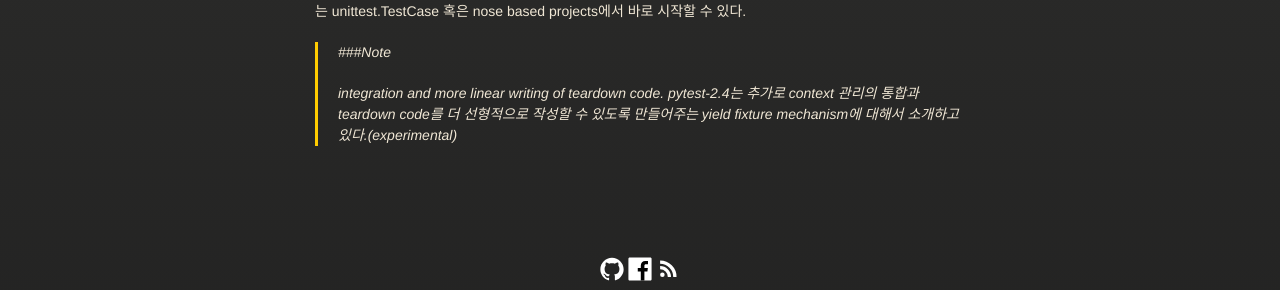
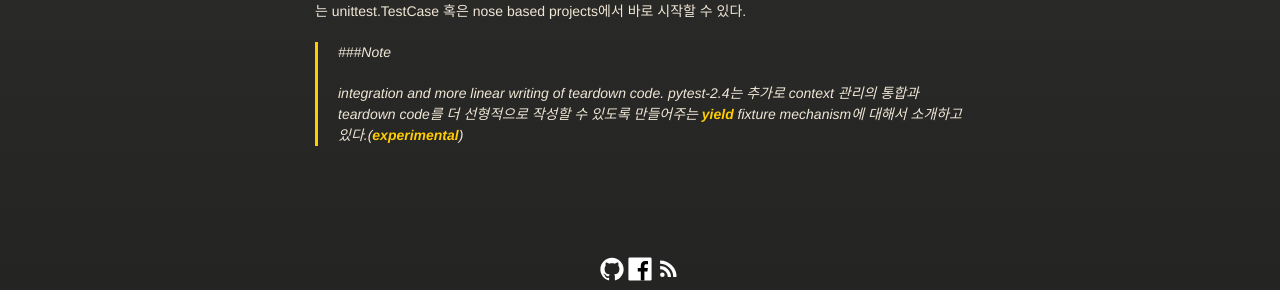
Before and after one commit to Luavis/luavis.github.io, a Jekyll site: the page built from _posts/python/2015-07-19-python-pytest-fixture.markdown, in a window 1280 px wide and 1400 px high, scrolled down 833 px. Shown: the part 1054-1344 px from the top of the window. Built offline with Jekyll 4.4.1, drawn with Linux system fonts in a browser that asks for light colours; nearby versions of some CDN libraries; some web fonts are replaced.

Commit message:
Make em tag strong and orange

```diff
--- a/css/main.css
+++ b/css/main.css
@@ -386,6 +386,12 @@ fieldset {
   border: 1px solid #c0c0c0;
   margin: 0 2px;
   padding: 0.35em 0.625em 0.75em;
+}
+
+em {
+  font-style: italic;
+  font-weight: bold;
+  color: #ffcc00;
 }
 
 /*
```
